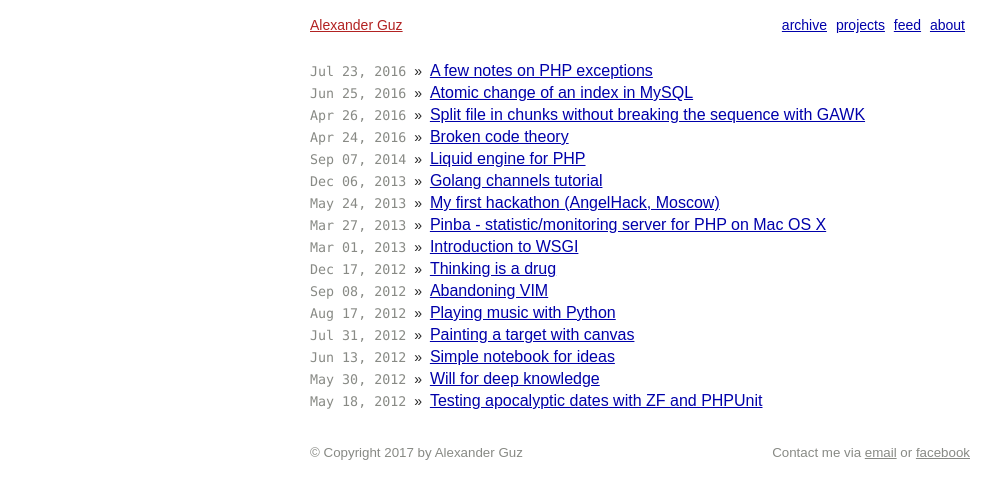
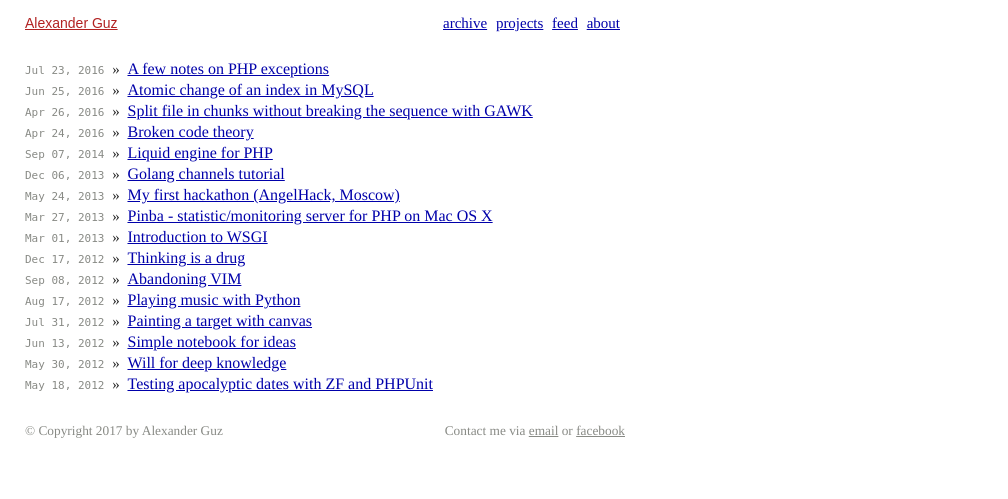
Before and after one commit to kalimatas/kalimatas.github.com, a Jekyll site: the page built from index.html, in a window 1280 px wide. Shown: the top 499 px of the page, without its empty margins (0-1008 px from the left). Built offline with Jekyll 4.4.1, drawn with Linux system fonts in a browser that asks for light colours; the list of posts is cut into pages by our own code.

Commit message:
Style change. Again.

```diff
--- a/static/css/style.css
+++ b/static/css/style.css
@@ -1,8 +1,6 @@
-@import url(http://fonts.googleapis.com/css?family=Open+Sans:300,600,300italic,600italic,400,400italic);
-
 /* general */
 * { box-sizing: border-box; -webkit-box-sizing: border-box; -moz-box-sizing: border-box; }
-body { font-family: sans-serif; font-size: 14px; line-height: 1.5em; margin: 0; padding: 0; color: #252525; }
+body { font-family: Times, serif; font-size: 15px; margin: 0; padding: 0; color: #252525; }
 
 /* links */
 a { color: #00a; }
@@ -11,17 +9,17 @@
 /* headings */
 h1, h3 { color: black; }
 h1 { font-size: 16pt; font-weight: 400; }
-h3 { font-size: 15px; margin-top: 20px; margin-bottom: 20px; }
+h3 { font-size: 13pt; margin-top: 20px; margin-bottom: 20px; }
 
 /* layout */
-section.container { padding-top: 15px; margin: 0 auto; width: 660px; text-align: justify; }
+section.container { padding-top: 15px; margin: 0 0 0 25px; width: 600px; }
 section.main { clear: both; margin-top: 45px; }
 footer { margin: 30px 0 25px 0; }
 .clear { clear: both; }
 .center { text-align: center; }
 
 /* menu */
-header.title > a { color: firebrick; }
+header.title > a { color: firebrick; font-family: sans-serif; font-size: 14px; }
 header.title > a:hover { color: black; }
 nav.menu { float: right; }
 header.title { float: left; }
@@ -29,9 +27,10 @@
 nav.menu ul li { display: inline; margin-right: 5px; }
 
 /* index list */
+.entry { margin: 3px 0; }
 .entry > a { font-size: 12pt; }
 .entry > span { display: inline-block; margin: 0 4px; }
-.entry time, .not_found_list time { font-weight: 300; color: #888a85; font-size: 10pt; font-family: Consolas, "Bitstream Vera Sans Mono", monospace, sans-serif }
+.entry time, .not_found_list time { font-weight: 300; color: #888a85; font-size: 11px; font-family: 'DejaVu Sans Mono', 'Bitstream Vera Sans Mono', 'Lucida Console', monospace; }
 
 /* paginator */
 nav.pagination { margin-top: 20px; }
@@ -47,19 +46,18 @@
 
 blockquote { font-style: italic; }
 
+article ul { padding-left: 25px; }
+
 /* archive, not found */
-ul.list_archive, ul.not_found_list { list-style-type: square; }
+ul.list_archive, ul.not_found_list { list-style-type: square; padding-left: 40px; }
 .list_archive h3 { margin-left: -40px; }
 
 /* code */
 p > code, li > code {
     color: firebrick;
-    display: inline-block;
-    vertical-align: middle;
     white-space: nowrap;
-    font-size: 12px;
+    font-size: 11px;
     font-family: 'DejaVu Sans Mono', 'Bitstream Vera Sans Mono', 'Lucida Console', monospace;
-    height: 20px;
 }
 
 figure {
@@ -68,7 +66,7 @@
     margin: 0;
 }
 
-.highlight pre { margin: 0; line-height: 1.1em; }
+.highlight pre { margin: 0; line-height: 1em; }
 .highlight code {
     font-family: 'DejaVu Sans Mono', 'Bitstream Vera Sans Mono', 'Lucida Console', monospace;
     font-size: 12px;
```
